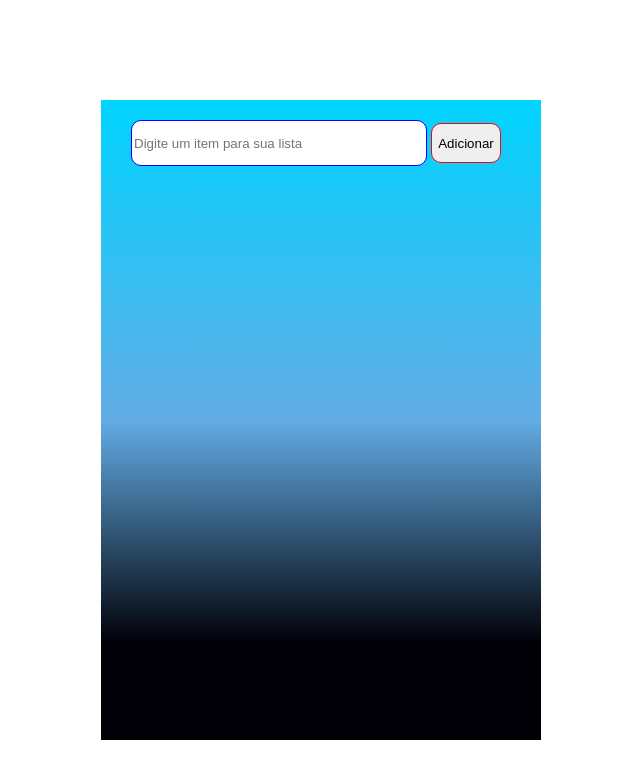
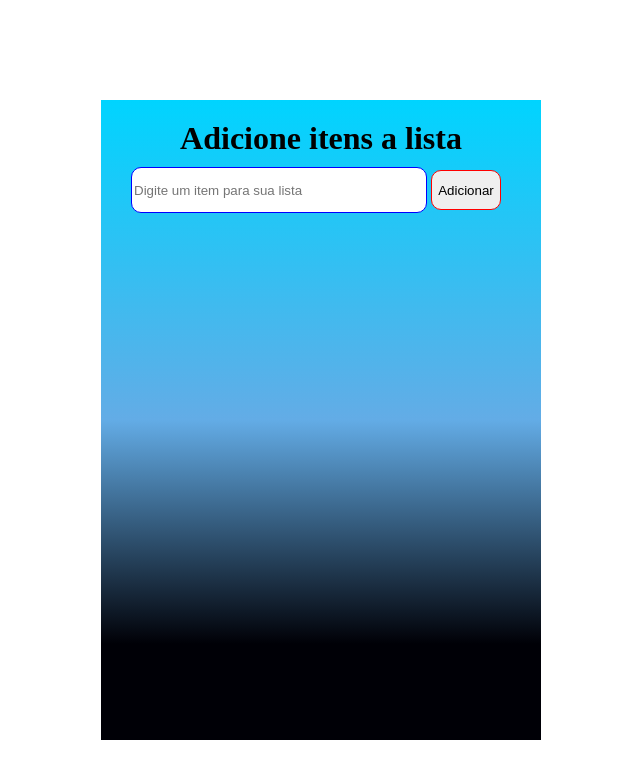
Before and after one commit to Tiago-Amaral/Todo-list, a plain HTML site: page index.html in a window 1280 px wide. Shown: the whole page, without its empty margins (319-959 px from the left). Drawn offline with Linux system fonts and the light colour scheme.

Commit message:
adicionado titulo h1 e ajuste no style

```diff
--- a/index.html
+++ b/index.html
@@ -10,8 +10,11 @@
 </head>
 
 <body>
+
     <div class="container">
+
         <div class="container-list">
+            <h1>Adicione itens a lista</h1>
             <input id="userInput" type="text" placeholder="Digite um item para sua lista" required>
             <input id="enter" type="button" value="Adicionar">
 
--- a/style.css
+++ b/style.css
@@ -19,6 +19,11 @@
     width: 400px;
     height: 600px;
 
+}
+
+.container-list h1{
+text-align: center;
+margin-bottom: 10px;
 }
 
 ::-webkit-scrollbar {
```
